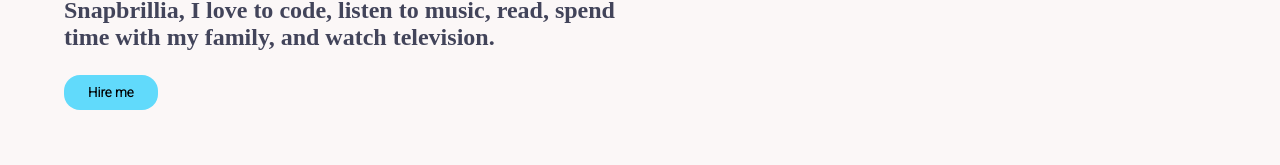
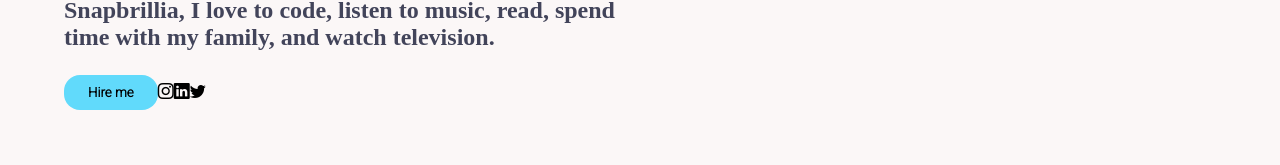
Before and after one commit to BostonRohan/portfolio, a React (Create React App) app: page / in a window 1280 px wide. Shown: the part 450-615 px from the top of the page. Built offline with nearby package versions, Linux system fonts and the light colour scheme.

Commit message:
added icons

```diff
--- a/src/Components/Home/Home.js
+++ b/src/Components/Home/Home.js
@@ -1,8 +1,9 @@
 import React, { useEffect } from "react";
-import "./styles.css";
 import { Link as Scroll } from "react-scroll";
 import { motion, useAnimation } from "framer-motion";
 import { useInView } from "react-intersection-observer";
+import { openInNewTab } from "../../Utils/openTab";
+import "./styles.css";
 
 function Home() {
   const { inView, ref } = useInView({ threshold: 0.5 });
@@ -36,9 +37,25 @@ function Home() {
           family, and{" "}
           <span className="text-underline-hover">watch television</span>.
         </h3>
-        <Scroll activeClass="active" spy={true} smooth={true} to="Contact">
-          <button className="hire-me">Hire me</button>
-        </Scroll>
+        <section className="buttons-icons">
+          <Scroll activeClass="active" spy={true} smooth={true} to="Contact">
+            <button className="hire-me">Hire me</button>
+          </Scroll>
+          <i
+            className="bi-instagram instagram-icon"
+            onClick={() => openInNewTab("https://www.instagram.com/bosston.r/")}
+          ></i>
+          <i
+            className="bi-linkedin linkedin-icon"
+            onClick={() =>
+              openInNewTab("https://www.linkedin.com/in/bostonrohan/")
+            }
+          ></i>
+          <i
+            className="bi-twitter twitter-icon"
+            onClick={() => openInNewTab("https://twitter.com/BostonRohan")}
+          ></i>
+        </section>
       </motion.section>
     </div>
   );
```
